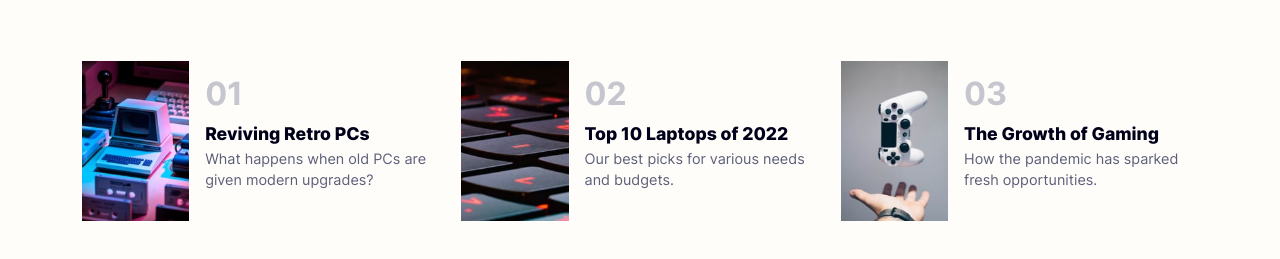
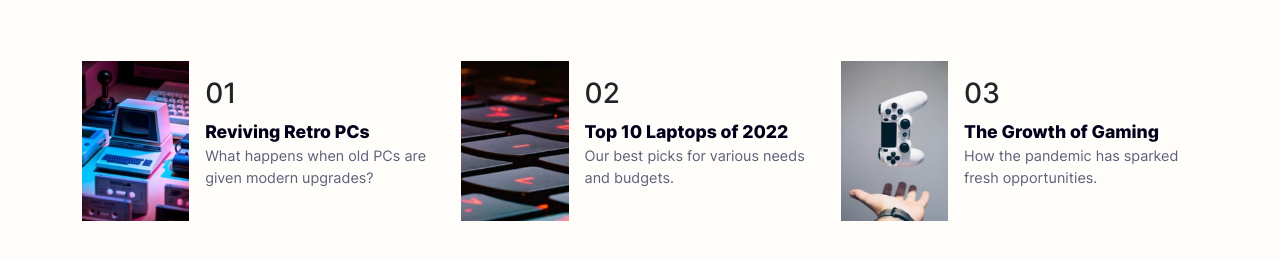
Before and after one commit to Zeddxx/news-homepage-main, a plain HTML site: page index.html in a window 1280 px wide. Shown: the part 683-942 px from the top of the page. Drawn offline with nearby package versions, Linux system fonts and the light colour scheme.

Commit message:
Update index.html

```diff
--- a/index.html
+++ b/index.html
@@ -101,7 +101,7 @@
             />
           </div>
           <div class="content-div">
-            <h5>01</h5>
+            <h3>01</h3>
             <a href="#" title="See Post!">Reviving Retro PCs</a>
             <p>What happens when old PCs are given modern upgrades?</p>
           </div>
@@ -114,7 +114,7 @@
             />
           </div>
           <div class="content-div">
-            <h5>02</h5>
+            <h3>02</h3>
             <a href="#" title="See Post!">Top 10 Laptops of 2022</a>
             <p>Our best picks for various needs and budgets.</p>
           </div>
@@ -127,7 +127,7 @@
             />
           </div>
           <div class="content-div">
-            <h5>03</h5>
+            <h3>03</h5>
             <a href="#" title="See Post!">The Growth of Gaming</a>
             <p>How the pandemic has sparked fresh opportunities.</p>
           </div>
```
